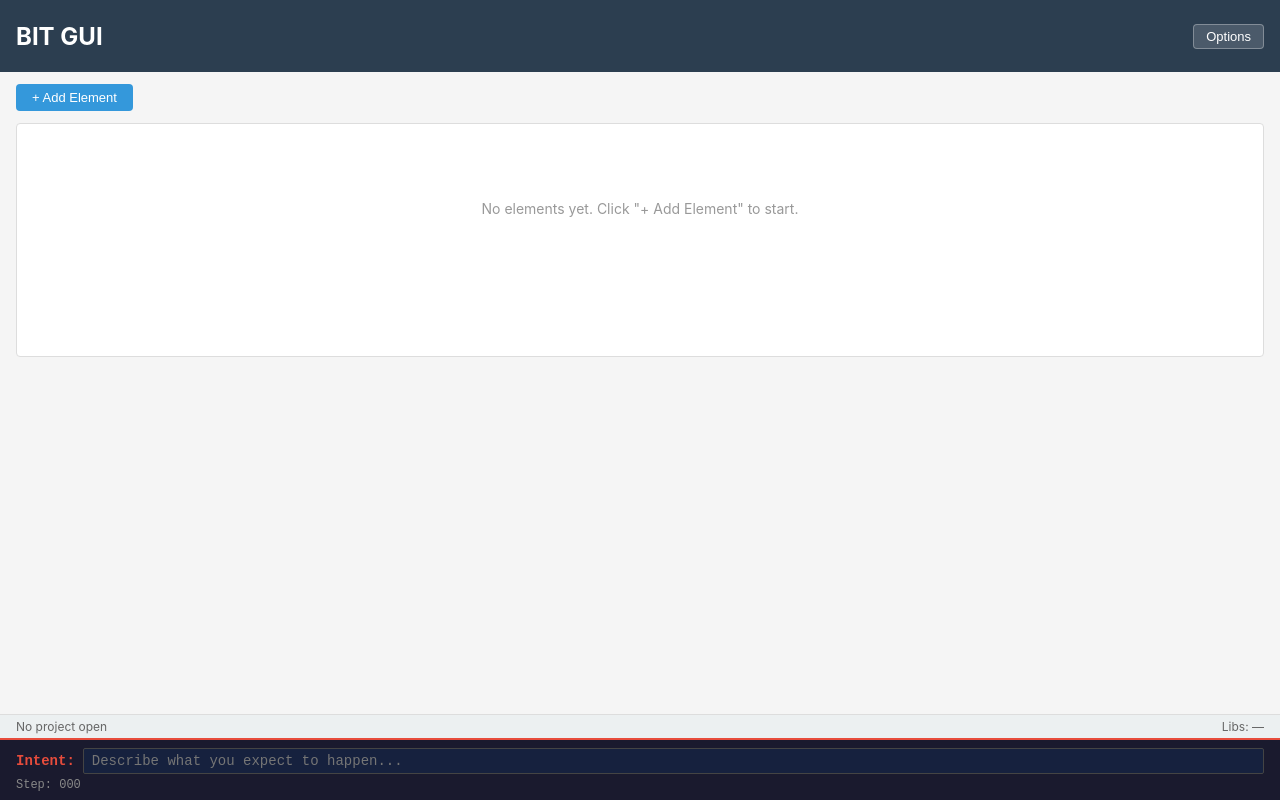
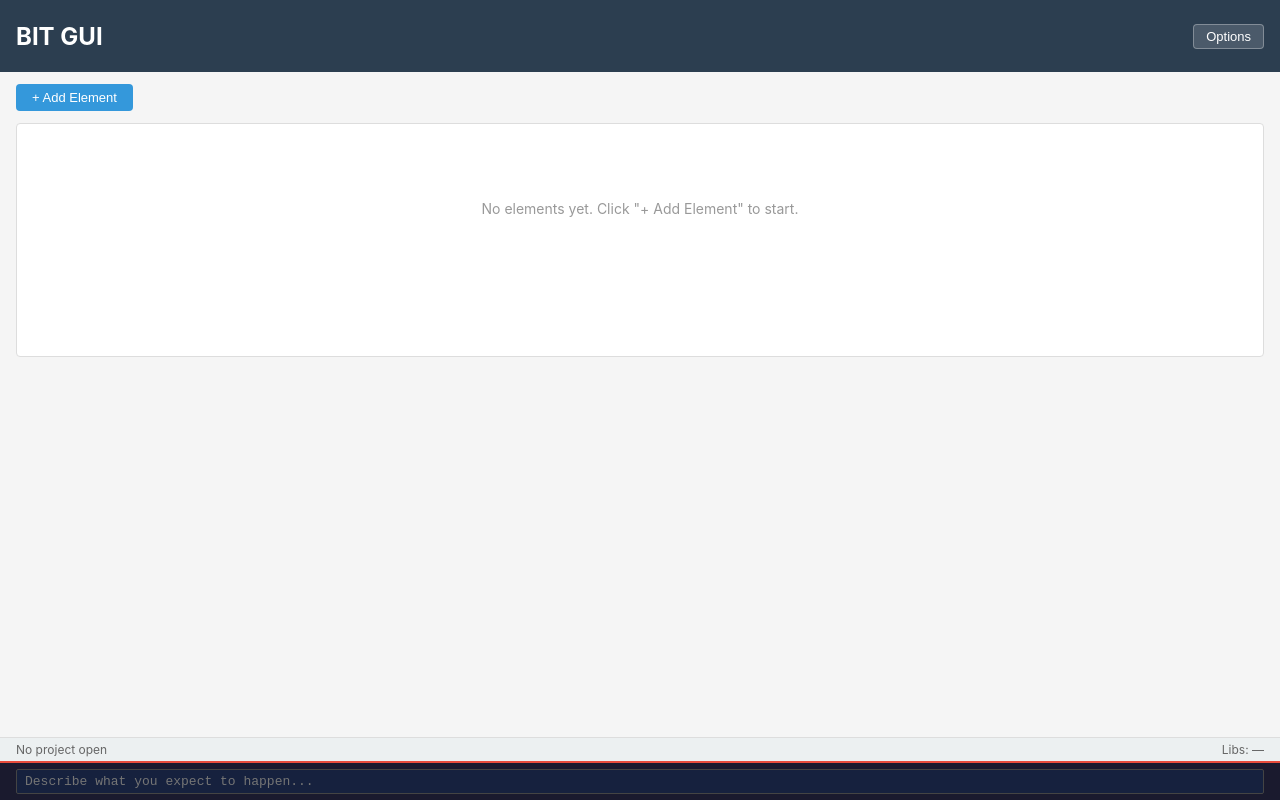
Before and after one commit to dppdppd/BGSD, a Svelte app: page / in a window 1280 px wide. Built offline with nearby package versions, Linux system fonts and the light colour scheme.

Commit message:
ui: 800x600 default, simplify intent pane to just input field

```diff
--- a/harness/run.js
+++ b/harness/run.js
@@ -130,8 +130,8 @@ async function main() {
     args: [path.join(BIT_GUI, "main.js")],
     env: {
       ...process.env,
-      BITGUI_WINDOW_WIDTH: "1200",
-      BITGUI_WINDOW_HEIGHT: "900",
+      BITGUI_WINDOW_WIDTH: "800",
+      BITGUI_WINDOW_HEIGHT: "600",
     },
   });
 
--- a/main.js
+++ b/main.js
@@ -4,8 +4,8 @@ const path = require("path");
 let mainWindow;
 
 function createWindow() {
-  const width = parseInt(process.env.BITGUI_WINDOW_WIDTH || "1200", 10);
-  const height = parseInt(process.env.BITGUI_WINDOW_HEIGHT || "900", 10);
+  const width = parseInt(process.env.BITGUI_WINDOW_WIDTH || "800", 10);
+  const height = parseInt(process.env.BITGUI_WINDOW_HEIGHT || "600", 10);
 
   mainWindow = new BrowserWindow({
     width,
--- a/src/App.svelte
+++ b/src/App.svelte
@@ -1,6 +1,5 @@
 <script lang="ts">
   let intentText = "";
-  let intentStep = 0;
 </script>
 
 <main data-testid="app-root">
@@ -26,19 +25,12 @@
   </footer>
 
   <div class="intent-pane" data-testid="intent-pane">
-    <div class="intent-row">
-      <label for="intent-input">Intent:</label>
     <input
-        id="intent-input"
       data-testid="intent-text"
       type="text"
       bind:value={intentText}
       placeholder="Describe what you expect to happen..."
     />
-    </div>
-    <div class="intent-step" data-testid="intent-step">
-      Step: {String(intentStep).padStart(3, "0")}
-    </div>
   </div>
 </main>
 
@@ -130,38 +122,19 @@
 
   .intent-pane {
     background: #1a1a2e;
-    color: #e0e0e0;
-    padding: 8px 16px;
+    padding: 6px 16px;
     border-top: 2px solid #e74c3c;
-    font-family: "Courier New", monospace;
   }
 
-  .intent-row {
-    display: flex;
-    align-items: center;
-    gap: 8px;
-  }
-
-  .intent-row label {
-    font-weight: bold;
-    color: #e74c3c;
-    white-space: nowrap;
-  }
-
-  .intent-row input {
-    flex: 1;
+  .intent-pane input {
+    width: 100%;
+    box-sizing: border-box;
     background: #16213e;
     border: 1px solid #444;
     color: #e0e0e0;
     padding: 4px 8px;
     font-family: "Courier New", monospace;
-    font-size: 14px;
+    font-size: 13px;
     border-radius: 2px;
   }
-
-  .intent-step {
-    font-size: 12px;
-    color: #888;
-    margin-top: 4px;
-  }
 </style>
```
Lines whose indentation alone changed are shown as unchanged.
